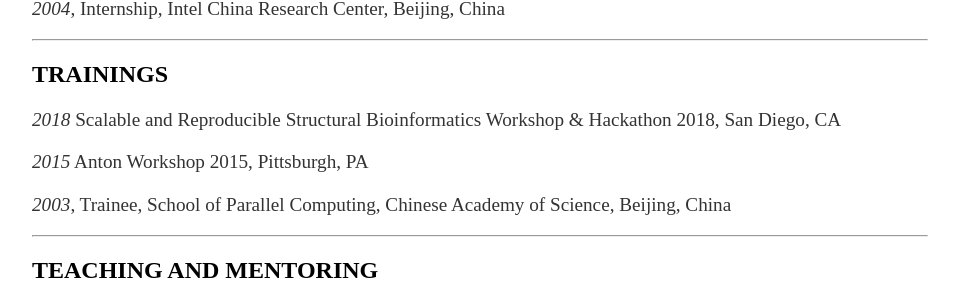
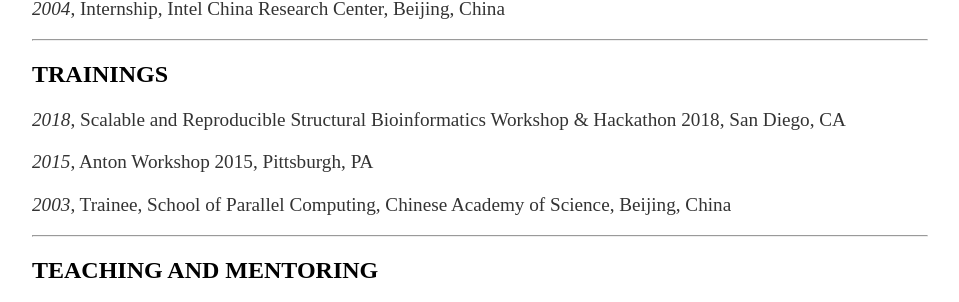
Before and after one commit to xinqyao/xinqyao.github.io, a Jekyll site: the page built from cv/index.md, in a window 1280 px wide and 900 px high, scrolled down 740 px. Shown: the part 151-453 px from the top of the window, without its empty margins (160-1119 px from the left). Built offline with Jekyll 4.4.1, drawn with Linux system fonts in a browser that asks for light colours.

```diff
--- a/cv/index.md
+++ b/cv/index.md
@@ -31,8 +31,8 @@ Web: <https://xinqyao.github.io> <br>
 ---
 
 ## TRAININGS
-<p> <em>2018</em>	Scalable and Reproducible Structural Bioinformatics Workshop & Hackathon 2018, San Diego, CA </p>
-<p> <em>2015</em>	Anton Workshop 2015, Pittsburgh, PA </p>
+<p> <em>2018</em>,	Scalable and Reproducible Structural Bioinformatics Workshop & Hackathon 2018, San Diego, CA </p>
+<p> <em>2015</em>,	Anton Workshop 2015, Pittsburgh, PA </p>
 <p> <em>2003</em>, Trainee, School of Parallel Computing, Chinese Academy of Science, Beijing, China </p>
 ---
 
```
